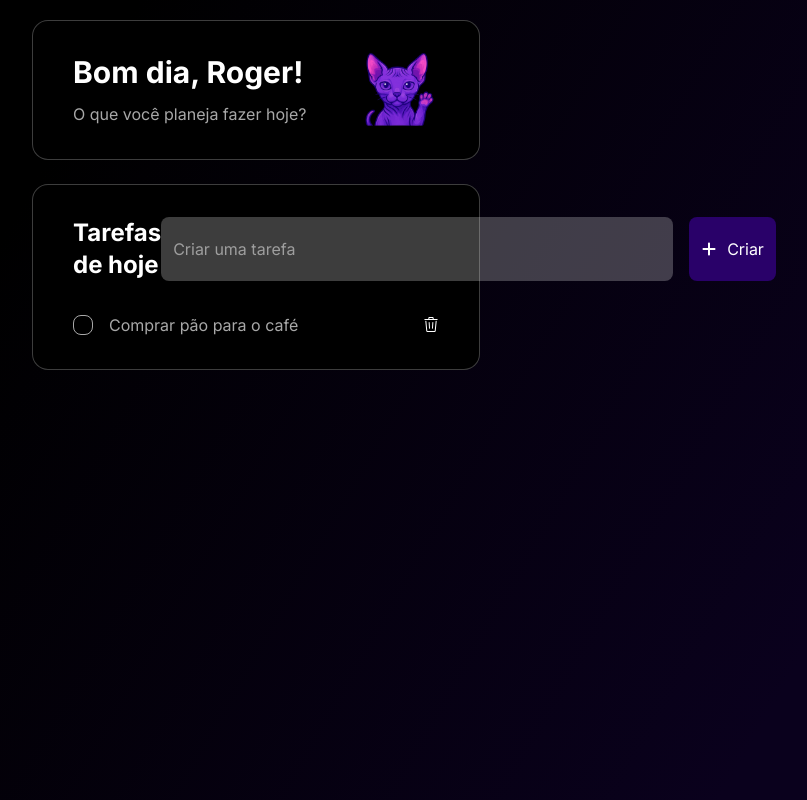
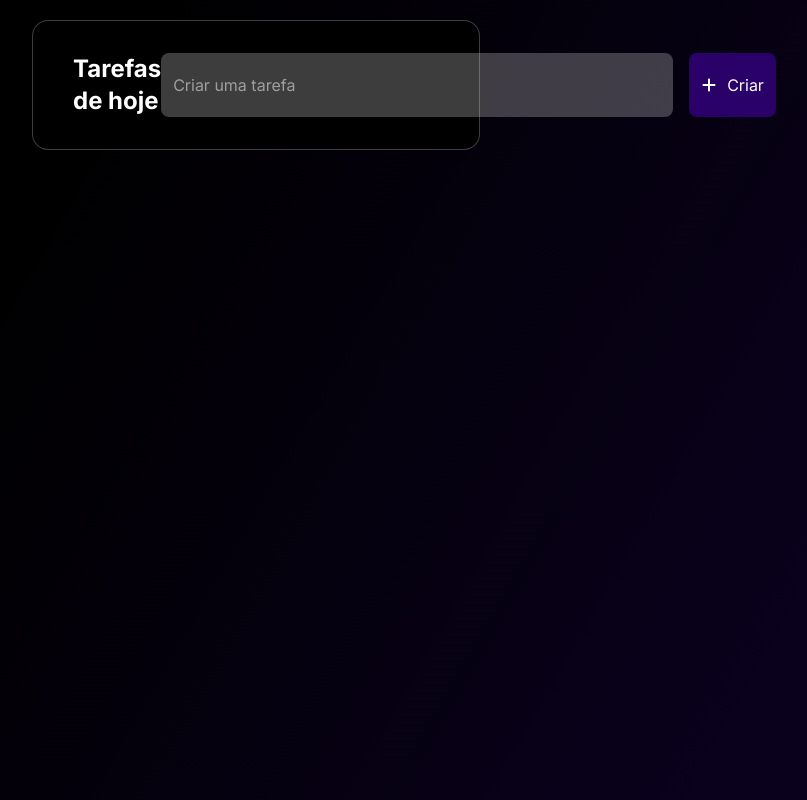
Before and after one commit to rogeranacleto/to-do-list-app, a React (Vite) app: page / in a window 1280 px wide. Shown: the whole page, without its empty margins (384-1191 px from the left). Built offline with nearby package versions, Linux system fonts and the light colour scheme.

Commit message:
feat: add tasks

```diff
--- a/src/pages/Home/index.tsx
+++ b/src/pages/Home/index.tsx
@@ -1,36 +1,50 @@
-import CatAnimated from "../../components/CatAnimated"
 import { FaPlus } from "react-icons/fa6";
 import { GoTrash } from "react-icons/go";
-import { useState } from "react";
+import { useEffect, useState } from "react";
+import { useCallback } from "react";
+export function Home(){
+const [tasks, setTasks] = useState<string[]>([]);
+const [input, setInput] = useState("");
 
-export function Home(){
-const [task, setTask] = useState();
+useEffect(() => {
+    let tasksSaved = localStorage.getItem("@chavetasks")
+    if(tasksSaved){
+        setTasks(JSON.parse(tasksSaved))
+    }
+},[])
+
+useEffect(() => {
+    localStorage.setItem("@chavetasks", JSON.stringify(tasks))
+},[tasks])
+
+const createTask = useCallback(() => {
+    setTasks([...tasks, input])
+    setInput("")
+},[input, tasks])
+
+const deleteTask = (task: string) => {
+    let newTasks = tasks.filter((item) => item !== task)
+    setTasks(newTasks)
+}
     return(
         <div className="max-w-screen min-h-screen">
-            <div className="flex flex-col items-center gap-6 pt-5">
-                <div className="bg-black w-[35%] h-35 rounded-2xl flex items-center justify-between pl-10 pr-10 border border-solid border-[#ffffff3d]">
-                    <div className="flex flex-col">
-                        <h1 className="text-3xl font-bold mb-3 text-white">Bom dia, Roger!</h1>
-                        <p className="text-[#ffffffa8]">O que você planeja fazer hoje?</p>
-                    </div>
-                    <div>
-                        <CatAnimated/>
-                    </div>
-                </div>
-                <div className="bg-black w-[35%] rounded-2xl flex flex-col pl-10 pr-10 border border-solid border-[#ffffff3d]">
+            <div className="flex flex-col items-center justify-center gap-6 pt-5 m-auto">
+                <div className="bg-black w-[35%] rounded-2xl flex flex-col pl-10 pr-10 border border-solid border-[#ffffff3d] pb-8">
                     <div className="flex justify-between w-full mt-8">
                         <div>
                             <h2 className="text-2xl font-bold text-white">Tarefas de hoje</h2>
                         </div>
                         <div className="flex gap-4">
-                            <input type="text" className="bg-[#ffffff3d] w-lg rounded-lg text-white pl-3" placeholder="Criar uma tarefa" value={task}/>
-                            <button className="flex items-center gap-2.5 cursor-pointer bg-[#290169] text-white rounded-lg pl-3 pr-3 pt-2 pb-2 hover:bg-[#5201d4] duration-700 hover:text-white">
+                            <input type="text" className="bg-[#ffffff3d] w-lg rounded-lg text-white pl-3" placeholder="Criar uma tarefa" value={input} onChange={(e) => setInput(e.target.value)}/>
+                            <button type="button" className="flex items-center gap-2.5 cursor-pointer bg-[#290169] text-white rounded-lg pl-3 pr-3 pt-2 pb-2 hover:bg-[#5201d4] duration-700 hover:text-white" onClick={createTask}>
                                 <FaPlus/>
                                 Criar
                             </button>
                         </div>
                     </div>
-                    <div className="flex items-center justify-between mt-8 mb-8">
+                    {
+                    tasks.map((item) => (
+                        <section className="flex items-center justify-between mt-6">
                             <div className="flex items-center gap-4">
                                 <label className="inline-flex items-center cursor-pointer">
                                 <input type="checkbox" className="peer sr-only" />
@@ -48,13 +62,16 @@ const [task, setTask] = useState();
                                     </svg>
                                 </span>
                                 </label>
-                            <label className="text-[#ffffffa8]">Comprar pão para o café</label>
+                                <label className="text-[#ffffffa8]">{item}</label>
                             </div>
                             <div className="flex items-center gap-5">
+                                 <button type="button" onClick={() => deleteTask(item)}>
                                     <GoTrash className="cursor-pointer hover:scale-110 duration-300 hover:text-[#d30101] text-white"/>
+                                 </button>
                             </div>
-                    </div>
-
+                        </section>
+                        ))
+                    }
                 </div>
             </div>
         </div>
```
Lines whose indentation alone changed are shown as unchanged.
